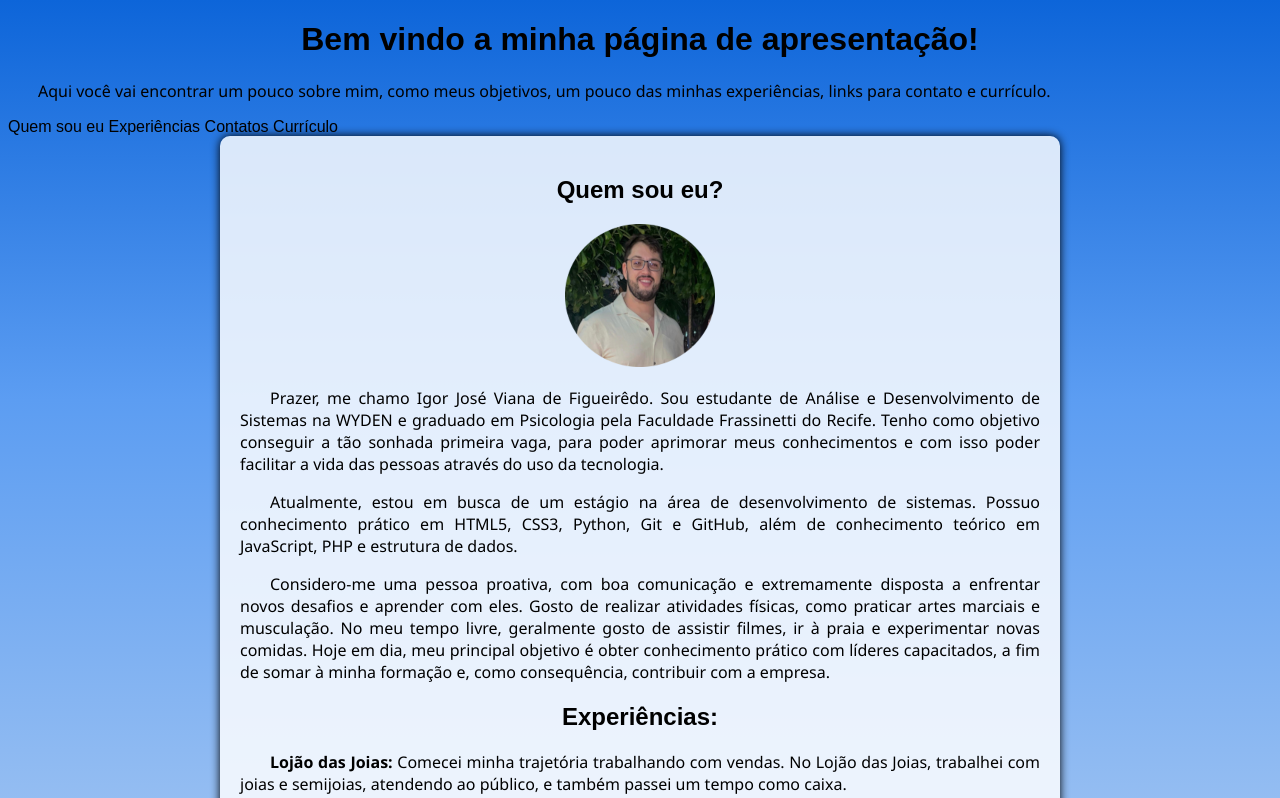
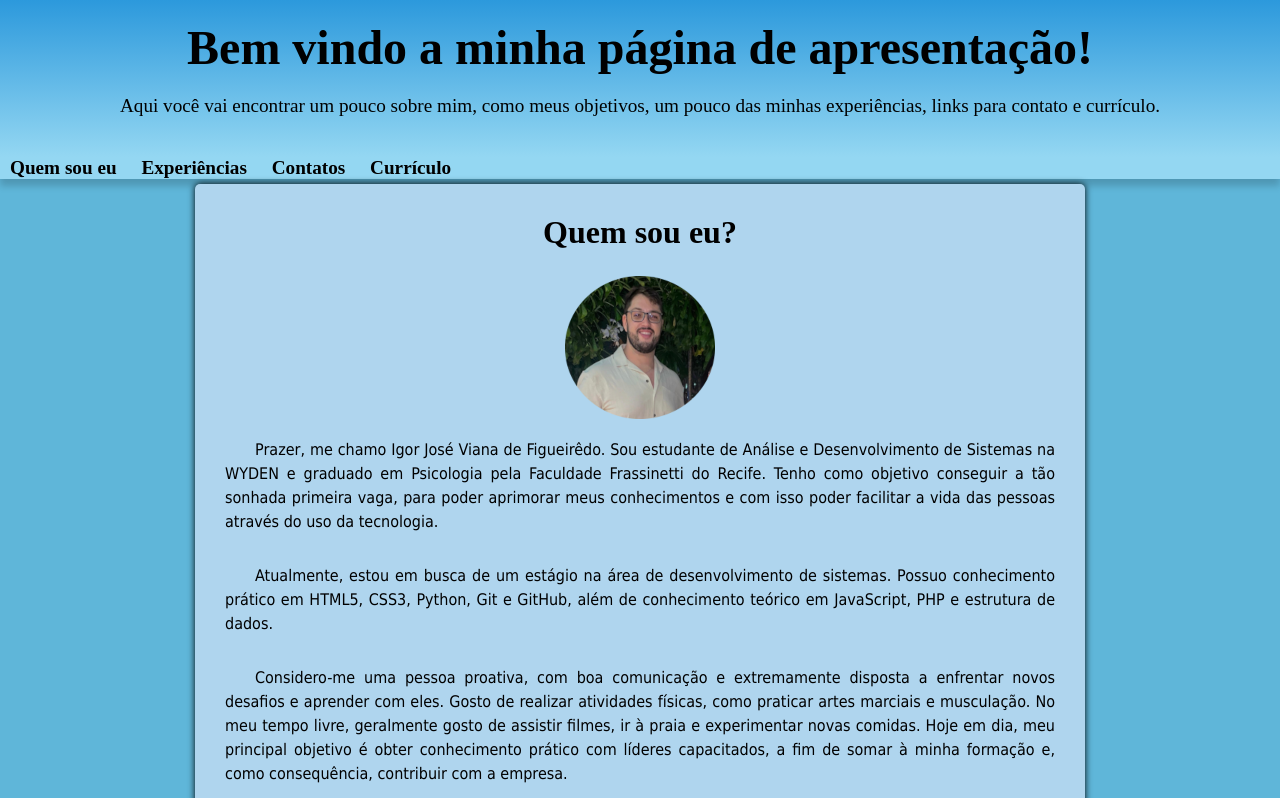
Before and after one commit to igorvianaf/apresentacao, a plain HTML site: page pag-principal.html in a window 1280 px wide. Shown: the top 798 px of the page. Drawn offline with Linux system fonts and the light colour scheme; a web font is replaced by a local one.

Commit message:
Revert "Merge branch 'main' into estilos"
This reverts commit 3c360e805254cec289b8784015effaa60dcf2d64, reversing
changes made to 0d887ff7f2e05e02ad040d47fa184e343910362c.

```diff
--- a/style.css
+++ b/style.css
@@ -1,50 +1,128 @@
 @charset "UTF-8";
+@import url('https://fonts.googleapis.com/css2?family=Bebas+Neue&family=Montserrat:ital,wght@0,100..900;1,100..900&family=Qwitcher+Grypen:wght@400;700&family=Work+Sans:ital,wght@0,100..900;1,100..900&display=swap');
+*{
+    padding: 0;
+    margin: 0;
+}
 
+:root{
+
+    --tom01:#afd5ee;
+    --tom02:#94D7F2;
+    --tom03:#5FB6D9;
+    --tom04: #3D9DD9;
+    --tom05:#2C99DC;
+    --tom08:#94BDF2;
+    --tom07:#5C9DF2;
+    --tom06:#0D65D9;
+
+    --fonte-padrao: Tahoma, 'Segoe UI', Geneva, Verdana, sans-serif;
+    --fonte-destaque: "worksans", serif;
+}
 
 body{
-    font-family: Arial, Helvetica, sans-serif;
-    background-image: linear-gradient(to bottom, #0D65D9, #5C9DF2 50%, #94BDF2);
-    background-attachment: fixed;
+    background-color: var(--tom03);
 }
-main{
-    min-width: 320px;
-    max-width: 800px;
-    padding: 20px;
-    margin: auto;
-    border-radius: 10px;
-    background-color: rgba(255, 255, 255, 0.829);
-    box-shadow: 0px 0px 10px black;
+
+header{
+    background-image: linear-gradient(to bottom, var(--tom05), var(--tom02));
+    text-align: center;
+    padding-top: 20px;
+}
+
+header > h1{
+    font: var(--fonte-destaque);
+    font-size: 3em;
+    font-weight: bold;
+    margin-bottom: 20px;
 
 }
-a{
+
+header > p{
+    font: var(--fonte-padrao);
+    padding-bottom: 40px;
+    text-align: center;
+    font-size: 1.2em
+}
+
+nav{
+    background-color: var(--tom02);
+    box-shadow: 0px 7px 7px rgba(0, 0, 0, 0.173);
+    font-size: 1.2em;
+}
+
+nav > a {
+    padding: 10px;
+    border-radius: 4px;
+    color: black;
+    text-decoration: none;
+    font-weight: bold;
+    transition-duration: .4s;
+}
+
+nav a:hover{
+    background-color: var(--tom05);
+    color: black;
+    padding: 5px 5px 0px 5px;
+}
+
+main{
+    max-width: 850px;
+    min-width: 300px;
+    margin: auto;
+    margin-top: 5px;
+    margin-bottom: 30px;
+    padding: 20px;
+    border-radius: 5px;
+    background-color: var(--tom01);
+    box-shadow: 0px 0px 7px black;
+}
+
+main h1{
+    font-family: var(--fonte-destaque);
+    font-size: 2em;
+    padding: 10px;
+}
+
+main h2 {
+    font-family: var(--fonte-destaque);
+    padding-top: 15px;
+    padding-bottom: 15px;
+}
+
+main p{
+    font-family: var(--fonte-padrao);
+    text-align: justify;
+    padding: 15px 10px;
+    text-indent: 30px;
+    line-height: 1.5em;
+}
+
+main div{
+    padding-top: 15px;
+    text-align: center;
+}
+
+main ul{
+    margin: 10px;
+    list-style-type: circle black;
+    font-family: var(--fonte-padrao);
+}
+
+main a{
     color: black;
     text-decoration: none;
 }
-a:visited{
-    color: #0D65D9;
-}
-a:hover{
+
+main a:hover{
+    color: black;
     text-decoration: underline;
 }
-h1 {
+
+footer{
     text-align: center;
+    color: black;
+    font-size: 1em;
+    padding-bottom: 15px;
+    font-weight: bold;
 }
-
-p{
-    font-family: 'Segoe UI', Tahoma, Geneva, Verdana, sans-serif;
-    text-align: justify;
-    text-indent: 30px;
-}
-
-div{
-    text-align: center;
-}
-
-ul{
-    list-style-type: square;
-    font-family: 'Segoe UI', Tahoma, Geneva, Verdana, sans-serif;
-}
-
-footer > p{
-    text-align: center;
-}
```
Also changed, not shown: index.html (deleted, +0 -44 lines).
